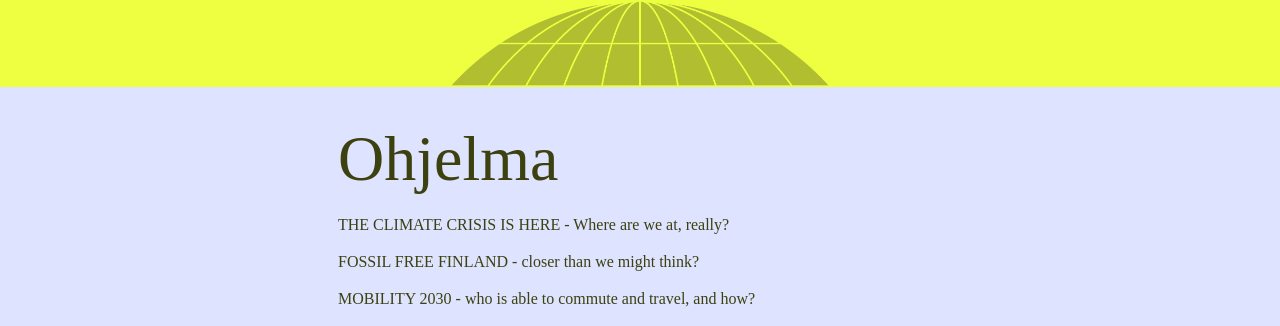
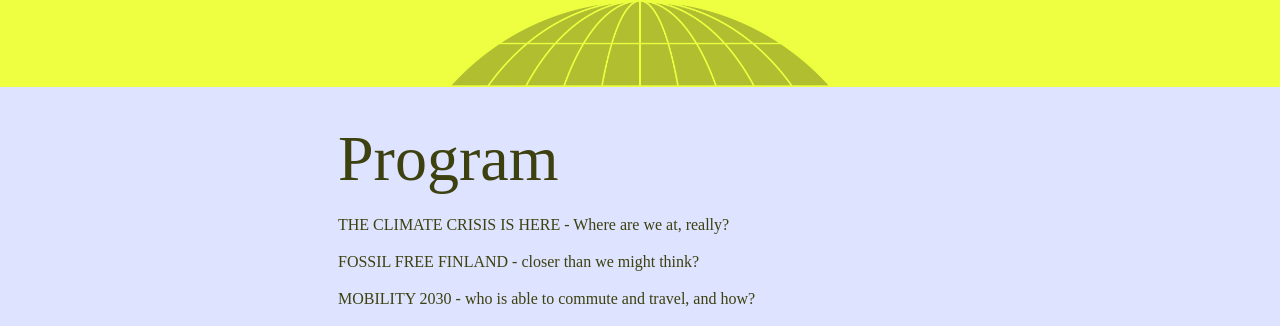
Before and after one commit to ilmastoveivi/helsinkiclimate-v2, a Jekyll site: the page built from info.md, in a window 1280 px wide. Shown: the part 652-978 px from the top of the page. Built offline with Jekyll 4.4.1, drawn with Linux system fonts in a browser that asks for light colours; some web fonts are replaced; our own code applies the rules of GitHub Pages for plain Markdown files.

Commit message:
Fix typo

```diff
--- a/_includes/program_en.md
+++ b/_includes/program_en.md
@@ -1,5 +1,5 @@
 
-# Ohjelma
+# Program
 
 THE CLIMATE CRISIS IS HERE - Where are we at, really?
 
```
